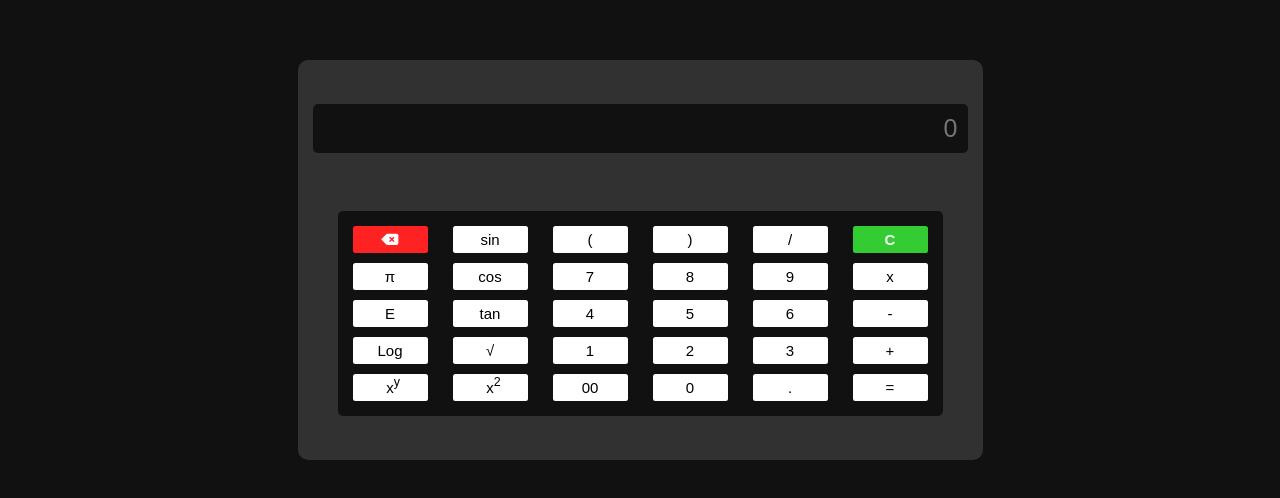
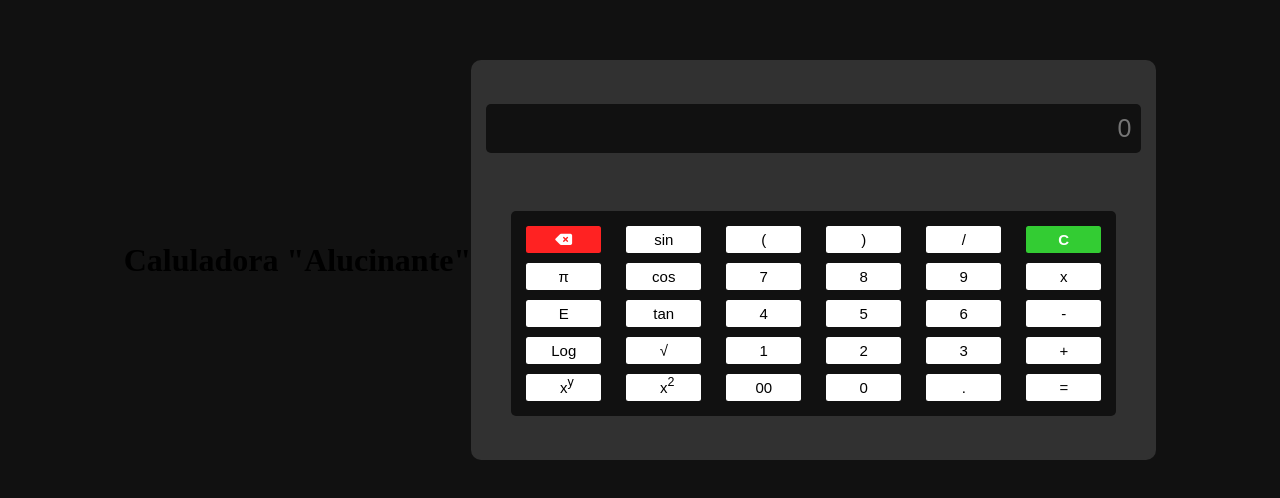
Before and after one commit to Mat6677/simulador-js, a plain HTML site: page index.html in a window 1280 px wide. Shown: the part 140-638 px from the top of the page. Drawn offline with Linux system fonts and the light colour scheme.

Commit message:
alucinante

```diff
--- a/index.html
+++ b/index.html
@@ -7,6 +7,7 @@
     <title>Calcu</title>
   </head>
   <body>
+    <h1>Caluladora "Alucinante"</h1>
     <div class="calcu__container">
       <div class="results">
         <input type="text" id="res" placeholder="0" />
```
